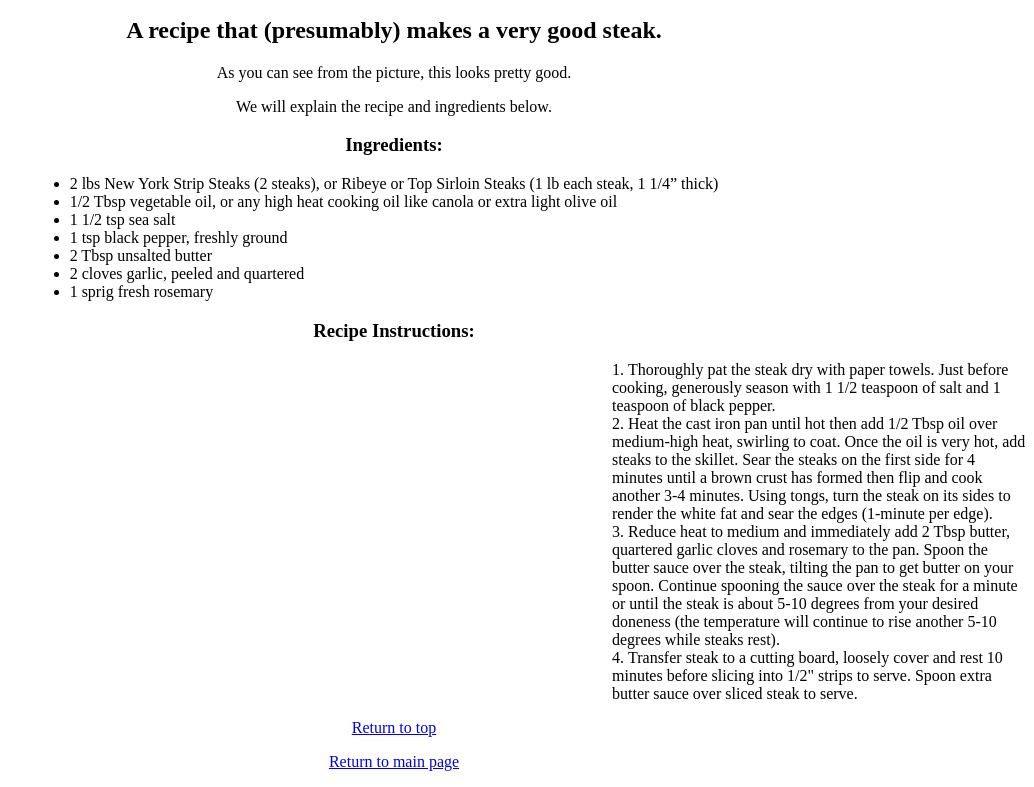
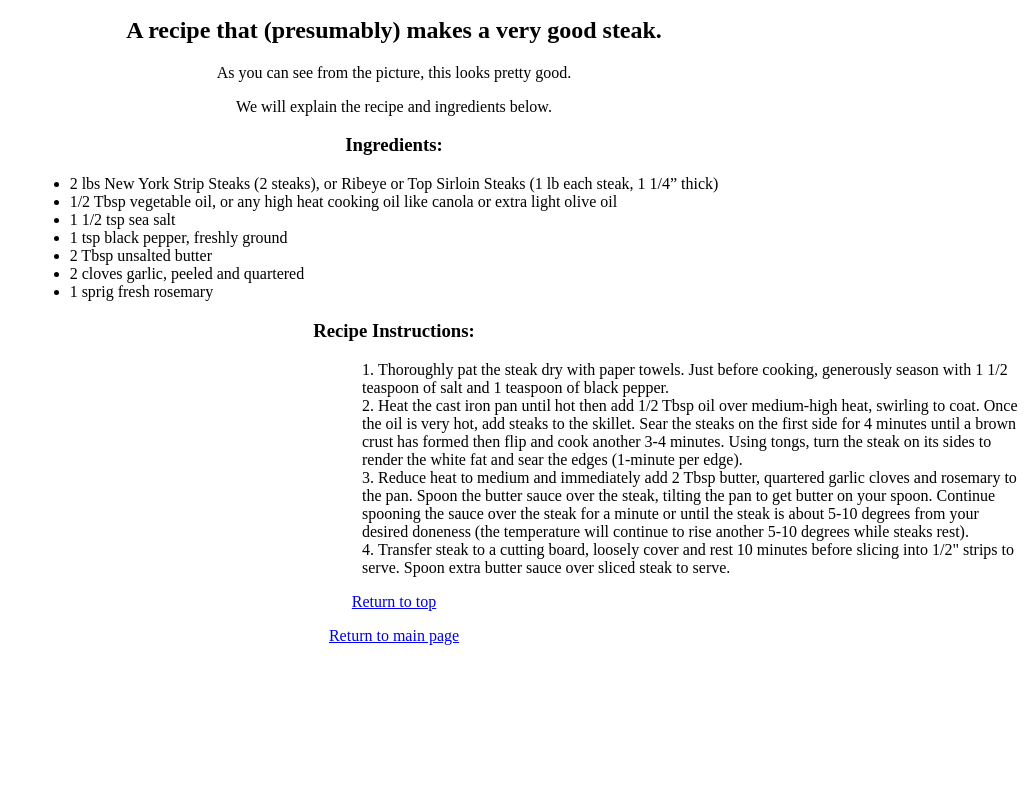
Before and after one commit to jscjml2/odin-recipes, a plain HTML site: page recipes/pansearedsteak.html in a window 1280 px wide. Shown: the part 533-1320 px from the top of the page, without its empty margins (246-1280 px from the left). After the commit the page ends 1194 px from the top, so only its background shows below. Drawn offline with Linux system fonts and the light colour scheme.

Commit message:
did some formatting of the tables with css

```diff
--- a/recipes/pansearedsteak.html
+++ b/recipes/pansearedsteak.html
@@ -26,7 +26,7 @@
     </ul>
 
     <h3>Recipe Instructions: </h3>
-    <ol>
+    <ol class="steak">
         <li>Thoroughly pat the steak dry with paper towels. Just before cooking, generously season with 1 1/2 teaspoon of salt and 1 teaspoon of black pepper.</li>
         <li>Heat the cast iron pan until hot then add 1/2 Tbsp oil over medium-high heat, swirling to coat. Once the oil is very hot, add steaks to the skillet. Sear the steaks on the first side for 4 minutes until a brown crust has formed then flip and cook another 3-4 minutes. Using tongs, turn the steak on its sides to render the white fat and sear the edges (1-minute per edge).</li>
         <li>Reduce heat to medium and immediately add 2 Tbsp butter, quartered garlic cloves and rosemary to the pan. Spoon the butter sauce over the steak, tilting the pan to get butter on your spoon. Continue spooning the sauce over the steak for a minute or until the steak is about 5-10 degrees from your desired doneness (the temperature will continue to rise another 5-10 degrees while steaks rest).</li>
--- a/recipestyles.css
+++ b/recipestyles.css
@@ -19,7 +19,23 @@ ul {
     margin: 0 auto;
 }
 
-ol {
-    list-style: decimal inside none;
-    margin-left:810px;
+.lasagna {
+    display: table;
+    margin-left: 570px;
+    margin-right: auto;
+    list-style-position: inside;
 }
+
+.steak {
+    display: table;
+    margin-left: 560px;
+    margin-right: auto;
+    list-style-position: inside;
+}
+
+.dumpling{
+    display: table;
+    margin-left: 810px;
+    margin-right: auto;
+    list-style-position: inside;
+}
```
Also changed, not shown: recipes/dumplingsauce.html (+1 -1 lines), recipes/lasagna.html (+1 -1 lines).
